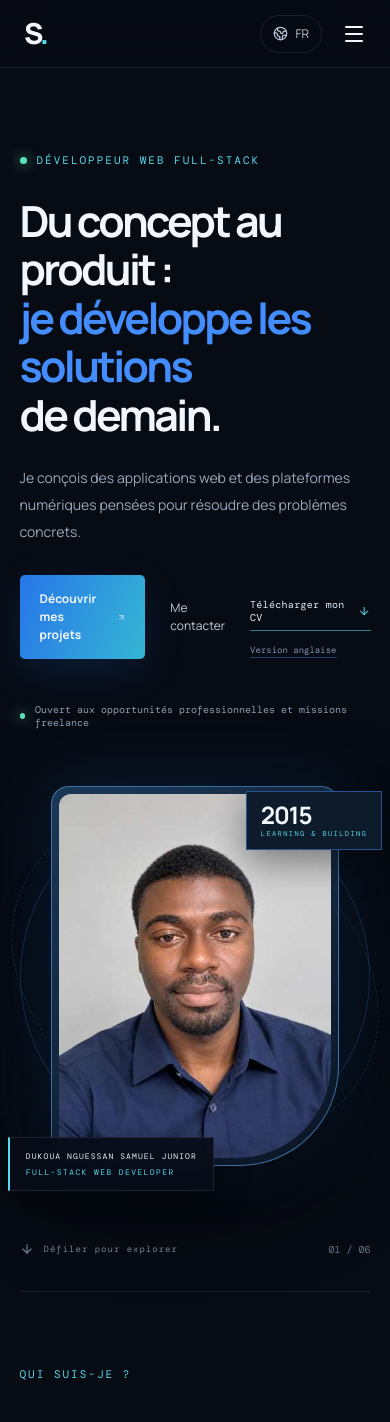
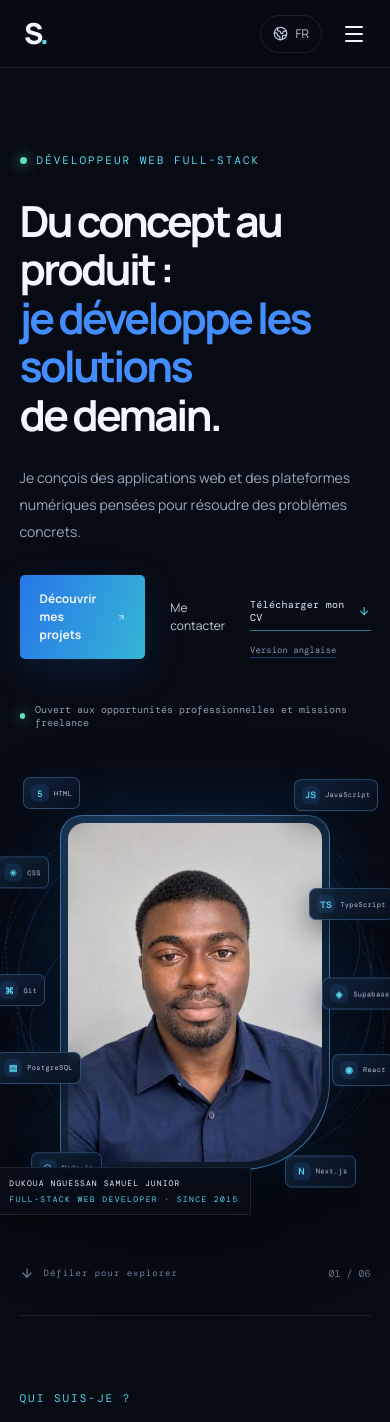
Before and after one commit to refontiq-dotcom/samuel-dukoua-portfolio, a Next.js app: page / in a window 390 px wide. Shown: the top 1422 px of the page. Built offline with nearby package versions, Linux system fonts and the light colour scheme.

Commit message:
Rework hero into immersive developer technology universe

```diff
--- a/app/globals.css
+++ b/app/globals.css
@@ -27,3 +27,36 @@
 .cv-link svg{color:var(--cyan)}
 .cv-other{font:9px var(--mono);color:#8195b0;text-decoration:underline;text-decoration-color:#438dff66;text-underline-offset:4px}
 .cv-link:hover,.cv-other:hover{color:var(--cyan)}
+
+
+/* Immersive developer universe — portrait remains the real, untouched photograph */
+.hero-portrait-art{overflow:visible;isolation:isolate}
+.portrait-backplate{z-index:2;transform:translateY(2px);border-radius:22px 22px 88px 22px;box-shadow:0 30px 100px #000b,0 0 75px #247ee84a}
+.portrait-image{border-radius:16px 16px 82px 16px;object-position:center 34%}
+.portrait-halo-one{width:470px;height:470px;border-color:#438dff42;animation:orbit-breathe 9s ease-in-out infinite}
+.portrait-halo-two{width:530px;height:390px;border-color:#55d9ed36;animation:orbit-breathe 12s ease-in-out infinite reverse}
+.tech-orbit{position:absolute;z-index:0;left:50%;top:49%;border:1px solid rgba(91,169,255,.22);border-radius:50%;pointer-events:none}
+.orbit-ring-a{width:470px;height:270px;transform:translate(-50%,-50%) rotate(-25deg)}
+.orbit-ring-b{width:390px;height:490px;transform:translate(-50%,-50%) rotate(48deg);border-style:dashed;border-color:#55d9ed26}
+.orbit-ring-c{width:550px;height:390px;transform:translate(-50%,-50%) rotate(12deg);border-color:#438dff20}
+.tech-float{position:absolute;z-index:4;display:flex;align-items:center;gap:8px;padding:9px 12px;border:1px solid rgba(116,181,255,.3);border-radius:9px;background:linear-gradient(145deg,rgba(17,35,57,.94),rgba(8,17,30,.91));box-shadow:0 10px 30px #0007,0 0 22px #277bd51c;backdrop-filter:blur(12px);color:#dcecff;font:9px var(--mono);letter-spacing:.35px;white-space:nowrap;animation:tech-drift 6s ease-in-out infinite}
+.tech-float b{display:grid;place-items:center;min-width:23px;height:23px;border-radius:6px;background:#438dff20;color:var(--cyan);font:700 11px var(--sans)}
+.tech-float span{color:#b9cbe1}
+.tech-html{top:8%;left:12%;animation-delay:-1s}.tech-css{top:26%;left:0%;animation-delay:-3s}.tech-js{top:8%;right:7%;animation-delay:-2s}.tech-ts{top:32%;right:-1%;animation-delay:-4s}.tech-react{bottom:25%;right:0%;animation-delay:-1.5s}.tech-next{bottom:8%;right:14%;animation-delay:-3.5s}.tech-node{bottom:8%;left:11%;animation-delay:-2.5s}.tech-db{bottom:31%;left:-3%;animation-delay:-4.5s}.tech-supa{top:48%;right:-5%;animation-delay:-.5s}.tech-git{top:48%;left:-7%;animation-delay:-3.2s}
+.portrait-caption{z-index:5;left:0;bottom:0}
+@keyframes tech-drift{0%,100%{translate:0 0}50%{translate:0 -9px}}
+@keyframes orbit-breathe{0%,100%{scale:1;opacity:.75}50%{scale:1.035;opacity:1}}
+@media(max-width:900px){.tech-float{padding:7px 9px;font-size:8px}.tech-html{left:5%}.tech-js{right:2%}.tech-db{left:-1%}.tech-supa{right:-2%}}
+@media(max-width:680px){
+ .hero-portrait-art{height:450px;margin:36px -4vw 0;overflow:visible}
+ .portrait-backplate{width:min(270px,70vw);height:355px}
+ .portrait-halo-one{width:350px;height:350px}.portrait-halo-two{width:390px;height:300px}
+ .tech-orbit.orbit-ring-a{width:350px;height:220px}.tech-orbit.orbit-ring-b{width:310px;height:390px}.tech-orbit.orbit-ring-c{width:390px;height:300px}
+ .tech-float{gap:5px;padding:6px 7px;font-size:7px;border-radius:7px}
+ .tech-float b{min-width:18px;height:18px;font-size:9px}
+ .tech-html{top:4%;left:5%}.tech-css{top:22%;left:-2%}.tech-js{top:5%;right:2%}.tech-ts{top:28%;right:-2%}
+ .tech-react{bottom:27%;right:-2%}.tech-next{bottom:5%;right:8%}.tech-node{bottom:5%;left:7%}.tech-db{bottom:29%;left:-2%}
+ .tech-supa{top:48%;right:-3%}.tech-git{top:48%;left:-3%}
+ .portrait-caption{left:-2%;bottom:0;padding:10px 11px}
+}
+@media(prefers-reduced-motion:reduce){.tech-float,.portrait-halo-one,.portrait-halo-two{animation:none!important}}
--- a/app/page.tsx
+++ b/app/page.tsx
@@ -142,8 +142,20 @@ export default function Home() {
           <div className="portrait-backplate">
             <Image src="/samuel-dukoua.jpg" alt="Portrait de Dukoua Nguessan Samuel Junior" width={420} height={560} priority className="portrait-image"/>
           </div>
-          <div className="portrait-caption"><span>DUKOUA NGUESSAN SAMUEL JUNIOR</span><small>FULL-STACK WEB DEVELOPER</small></div>
-          <div className="portrait-stamp"><strong>2015</strong><small>LEARNING & BUILDING</small></div>
+          <div className="tech-orbit orbit-ring-a" aria-hidden="true" />
+          <div className="tech-orbit orbit-ring-b" aria-hidden="true" />
+          <div className="tech-orbit orbit-ring-c" aria-hidden="true" />
+          <div className="tech-float tech-html"><b>5</b><span>HTML</span></div>
+          <div className="tech-float tech-css"><b>✳</b><span>CSS</span></div>
+          <div className="tech-float tech-js"><b>JS</b><span>JavaScript</span></div>
+          <div className="tech-float tech-ts"><b>TS</b><span>TypeScript</span></div>
+          <div className="tech-float tech-react"><b>◉</b><span>React</span></div>
+          <div className="tech-float tech-next"><b>N</b><span>Next.js</span></div>
+          <div className="tech-float tech-node"><b>⬡</b><span>Node.js</span></div>
+          <div className="tech-float tech-db"><b>▤</b><span>PostgreSQL</span></div>
+          <div className="tech-float tech-supa"><b>◈</b><span>Supabase</span></div>
+          <div className="tech-float tech-git"><b>⌘</b><span>Git</span></div>
+          <div className="portrait-caption"><span>DUKOUA NGUESSAN SAMUEL JUNIOR</span><small>FULL-STACK WEB DEVELOPER · SINCE 2015</small></div>
         </div>
         <a className="scroll-hint" href="#about"><ArrowDown size={14}/> {t.scroll}</a>
         <div className="hero-index">01 / 06</div>
```
